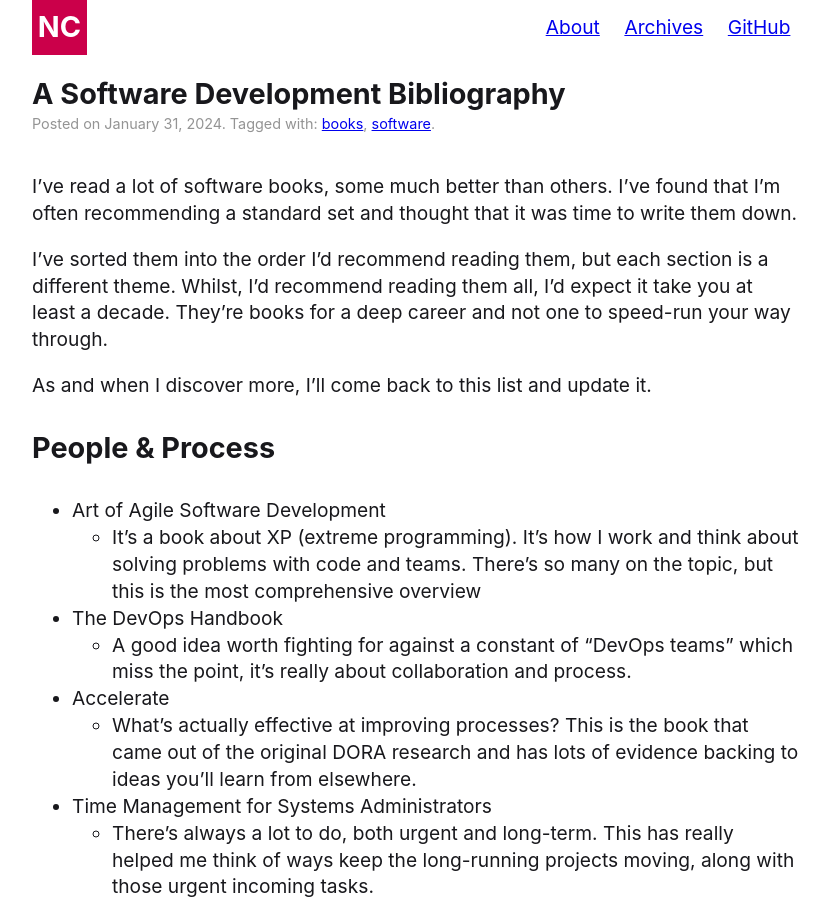
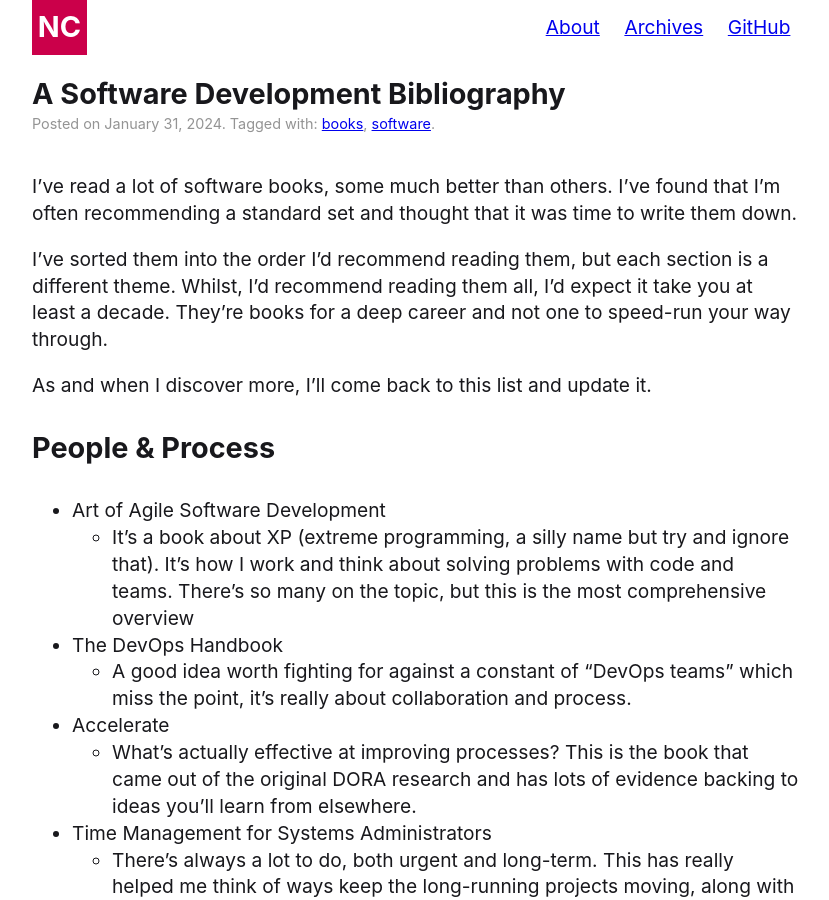
Before and after one commit to nickcharlton/site, a Jekyll site: the page built from _posts/2024-01-31-software-development-bibliography.md, in a window 1280 px wide and 900 px high. Shown: the whole window, without its empty margins (224-1053 px from the left). Built offline with Jekyll 4.4.1, drawn with Linux system fonts in a browser that asks for light colours.

Commit message:
Note XP being a silly name

```diff
--- a/_posts/2024-01-31-software-development-bibliography.md
+++ b/_posts/2024-01-31-software-development-bibliography.md
@@ -17,7 +17,8 @@ As and when I discover more, I'll come back to this list and update it.
 ## People & Process
 
 * Art of Agile Software Development
-  * It's a book about XP (extreme programming). It's how I work and think about
+  * It's a book about XP (extreme programming, a silly name but try and ignore
+    that). It's how I work and think about
     solving problems with code and teams. There's so many on the topic, but
     this is the most comprehensive overview
 * The DevOps Handbook
```
